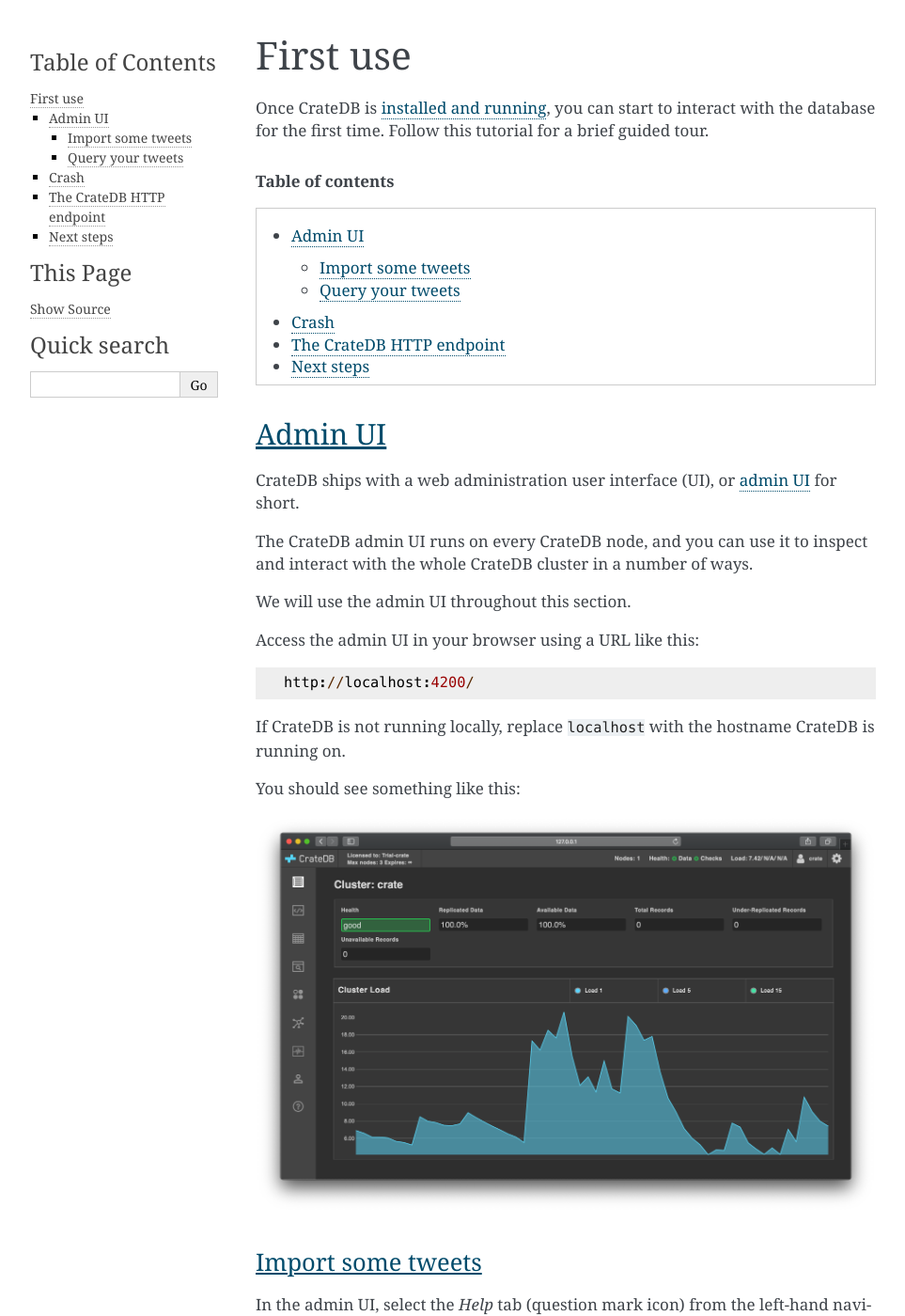
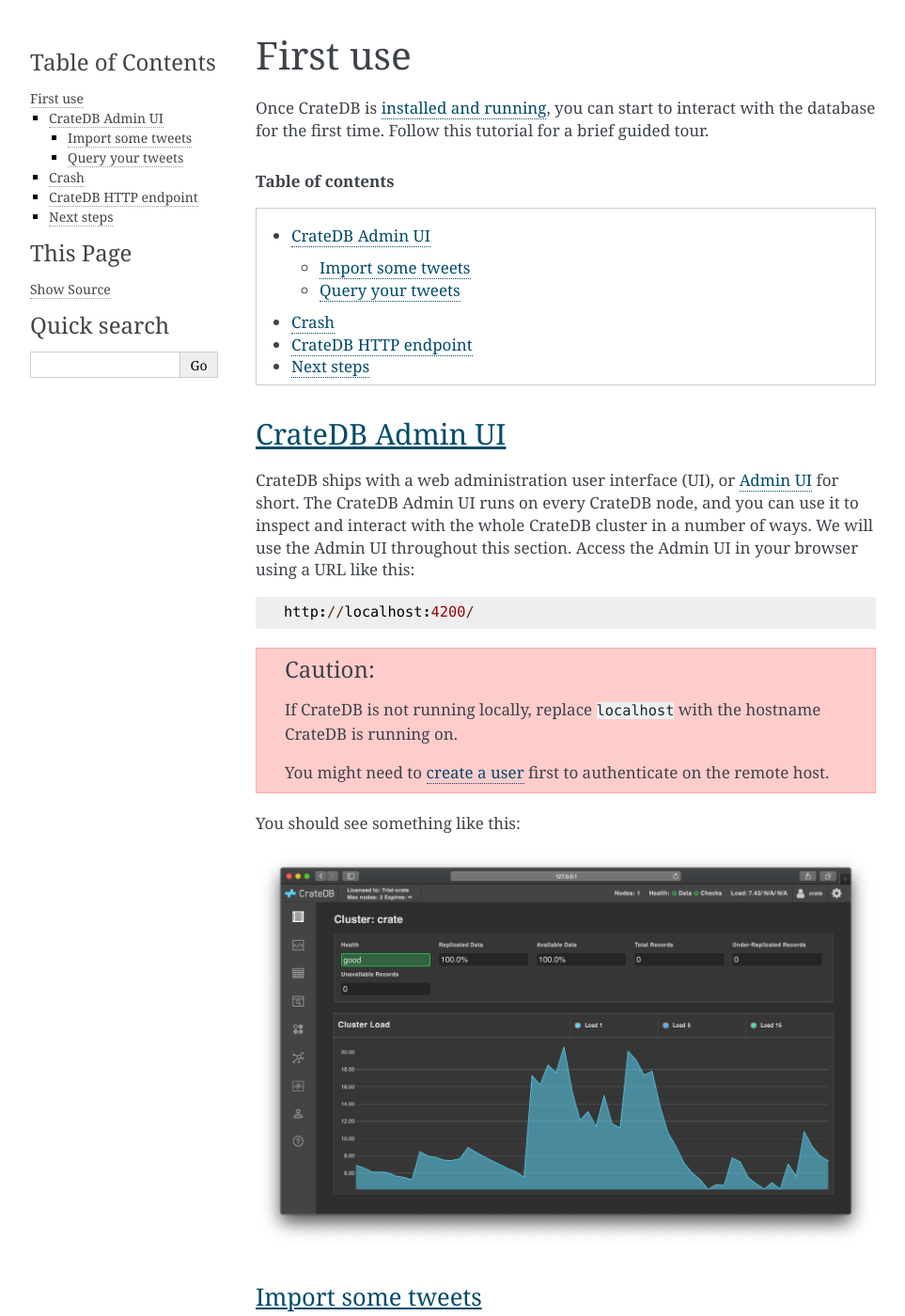
Before and after one commit to crate/crate-tutorials, a Sphinx documentation site: the page built from docs/first-use.rst, in a window 1280 px wide and 1400 px high. Shown: the whole window at 94% size, without its empty margins (148-1111 px from the left). Built offline with Sphinx 7.4.7, drawn with Linux system fonts in a browser that asks for light colours; some of the changed text lies outside the part shown.

Commit message:
added Create User Tutorial slightly reworked first use

```diff
--- a/docs/first-use.rst
+++ b/docs/first-use.rst
@@ -16,23 +16,20 @@
 .. _admin-ui:
 
 
-Admin UI
-========
+CrateDB Admin UI
+================
 
-CrateDB ships with a web administration user interface (UI), or `admin UI`_ for
-short.
-
-The CrateDB admin UI runs on every CrateDB node, and you can use it to inspect
-and interact with the whole CrateDB cluster in a number of ways.
-
-We will use the admin UI throughout this section.
-
-Access the admin UI in your browser using a URL like this::
+CrateDB ships with a web administration user interface (UI), or `Admin UI`_ for
+short. The CrateDB Admin UI runs on every CrateDB node, and you can use it to inspect
+and interact with the whole CrateDB cluster in a number of ways. We will use the Admin UI throughout this section. Access the Admin UI in your browser using a URL like this::
 
   http://localhost:4200/
 
-If CrateDB is not running locally, replace ``localhost`` with the hostname
-CrateDB is running on.
+.. CAUTION::
+
+   If CrateDB is not running locally, replace ``localhost`` with the hostname CrateDB is running on.
+
+   You might need to :ref:`create a user<create-user>` first to authenticate on the remote host.
 
 You should see something like this:
 
@@ -44,10 +41,8 @@
 Import some tweets
 ------------------
 
-In the admin UI, select the *Help* tab (question mark icon) from the left-hand
-navigation menu.
-
-You should see something like this:
+In the Admin UI, select the *Help* tab (question mark icon) from the left-hand
+navigation menu. You should see something like this:
 
 .. image:: _assets/img/first-use/admin-ui-help.png
 
@@ -59,10 +54,8 @@
    Don't worry. This isn’t going to post anything on your behalf. All this does
    is import a selection of recent public tweets on Twitter.
 
-Leave this running and stop it when you have enough tweets. Aim for at least
-few thousand.
-
-When you're done, select the *Tables* icon from the left-hand navigation.
+- Leave this running and stop it when you have enough tweets. Aim for at least few thousand.
+- When you're done, select the *Tables* icon from the left-hand navigation.
 
 You should see something like this:
 
@@ -72,23 +65,16 @@
 Query your tweets
 -----------------
 
-CrateDB uses `regular SQL`_ for queries.
+CrateDB uses `regular SQL`_ for queries. One of the easiest ways to query CrateDB is with the query console in the
+CrateDB Admin UI.
 
-One of the easiest ways to query CrateDB is with the query console in the
-CrateDB admin UI.
-
-:ref:`Open up the admin UI <admin-ui>`.
-
-Select the *Console* tab from the left-hand navigation menu.
-
-You should see something like this:
+- :ref:`Open up the admin UI <admin-ui>`.
+- Select the *Console* tab from the left-hand navigation menu. You should see something like this:
 
 .. image:: _assets/img/first-use/admin-ui-console.png
 
 In the previous document, we imported some tweets from the public Twitter
-timeline.
-
-If you want know more about the ``tweets`` table, select the *Tables* tab from
+timeline. If you want know more about the ``tweets`` table, select the *Tables* tab from
 the left-hand navigation menu. This screen will show you the table `schema`_.
 
 For an example query, why don't we filter those tweets so that we're only
@@ -107,9 +93,7 @@
 the query above, we're matching rows where the ``followers_count`` attribute of
 this object is more than ``100``.
 
-Type this query into the admin UI query console. Then select *EXECUTE QUERY*.
-
-You should see something like this:
+- Type this query into the Admin UI query console. Then select *EXECUTE QUERY*. You should see something like this:
 
 .. image:: _assets/img/first-use/admin-ui-results.png
 
@@ -128,22 +112,18 @@
 
 The CrateDB shell (aka `Crash`_) is a command-line shell.
 
-First, you must `install Crash`_.
+- First, you must `install Crash`_.
 
-Then, you can start the shell like so:
+- Then, you can start the shell like so:
 
 .. code-block:: console
 
    sh$ crash
 
-This will automatically connect to CrateDB running on ``localhost``.
-
-From here, you can execute queries against CrateDB by typing them and hitting
+This will automatically connect to CrateDB running on ``localhost``. From here, you can execute queries against CrateDB by typing them and hitting
 :kbd:`Enter`.
 
-Let's try something new.
-
-Type out the following query:
+Let's try something new. Type out the following query:
 
 .. code-block:: psql
 
@@ -152,12 +132,10 @@
    ORDER BY account_user['followers_count'] DESC
       LIMIT 10;
 
-As you type, you may notice that Crash comes with autocompletion.
-
-Here, we're ordering by follower count from highest to lowest, and then
+As you type, you may notice that Crash comes with autocompletion. Here, we're ordering by follower count from highest to lowest, and then
 selecting the top 10 values.
 
-Hit :kbd:`Enter`.
+- Hit :kbd:`Enter`.
 
 You should see something like this:
 
@@ -180,7 +158,7 @@
    SELECT 10 rows in set (0.003 sec)
 
 
-The CrateDB HTTP endpoint
+CrateDB HTTP endpoint
 =========================
 
 CrateDB provides a `HTTP endpoint`_.
@@ -195,9 +173,7 @@
 
    SELECT COUNT(*) FROM tweets
 
-This time, all we want to know is how many tweets we have.
-
-Using `HTTPie`_, you can run this query against CrateDB listening on
+This time, all we want to know is how many tweets we have. Using `HTTPie`_, you can run this query against CrateDB listening on
 ``localhost:4200``, like so:
 
 .. code-block:: console
@@ -241,7 +217,7 @@
     languages)
 
 
-.. _admin UI: https://crate.io/docs/clients/admin-ui/en/latest/
+.. _Admin UI: https://crate.io/docs/clients/admin-ui/en/latest/
 .. _aggregation: https://crate.io/docs/stable/sql/aggregation.html
 .. _client tools: https://crate.io/a/category/client-tools/
 .. _Crash: https://crate.io/docs/clients/crash/en/latest/
--- a/docs/index.rst
+++ b/docs/index.rst
@@ -25,6 +25,7 @@
 
     install-run/index
     first-use
+    create-user
     generate-time-series/index
     normalize-intervals
 
```
Also changed, not shown: docs/create-user.rst (added, +71 -0 lines), docs/_assets/img/create-user.png (added).
